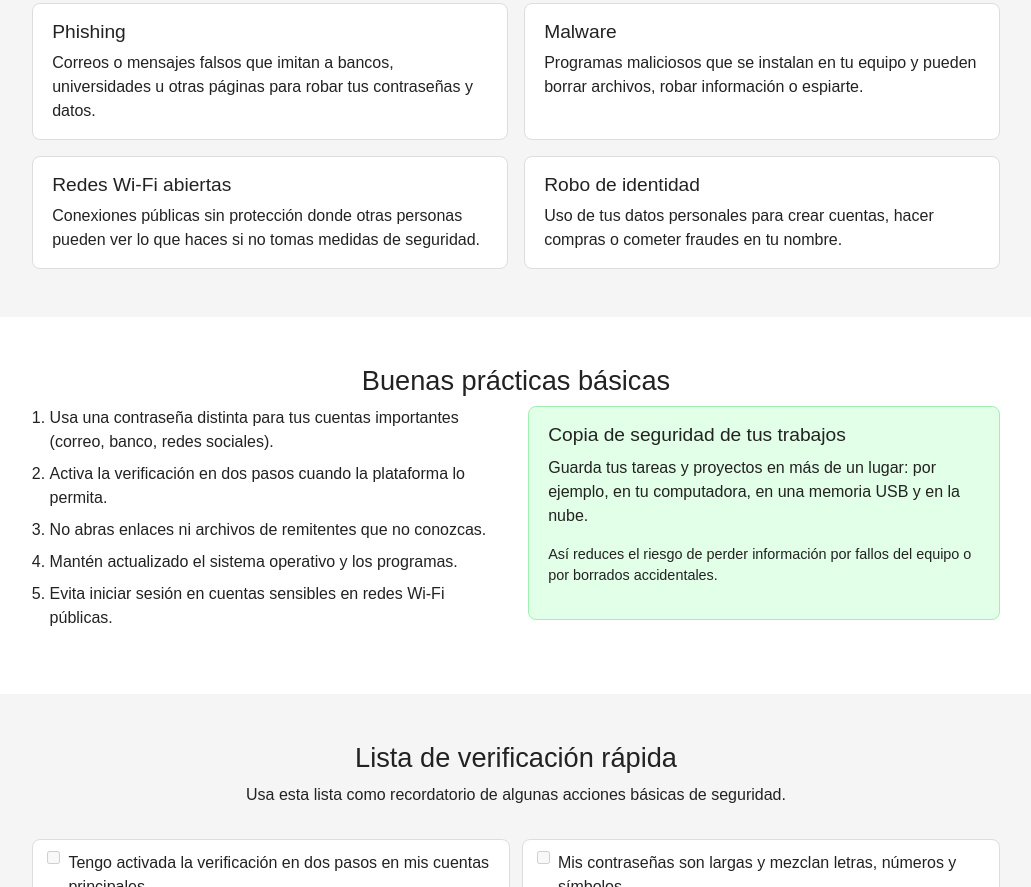
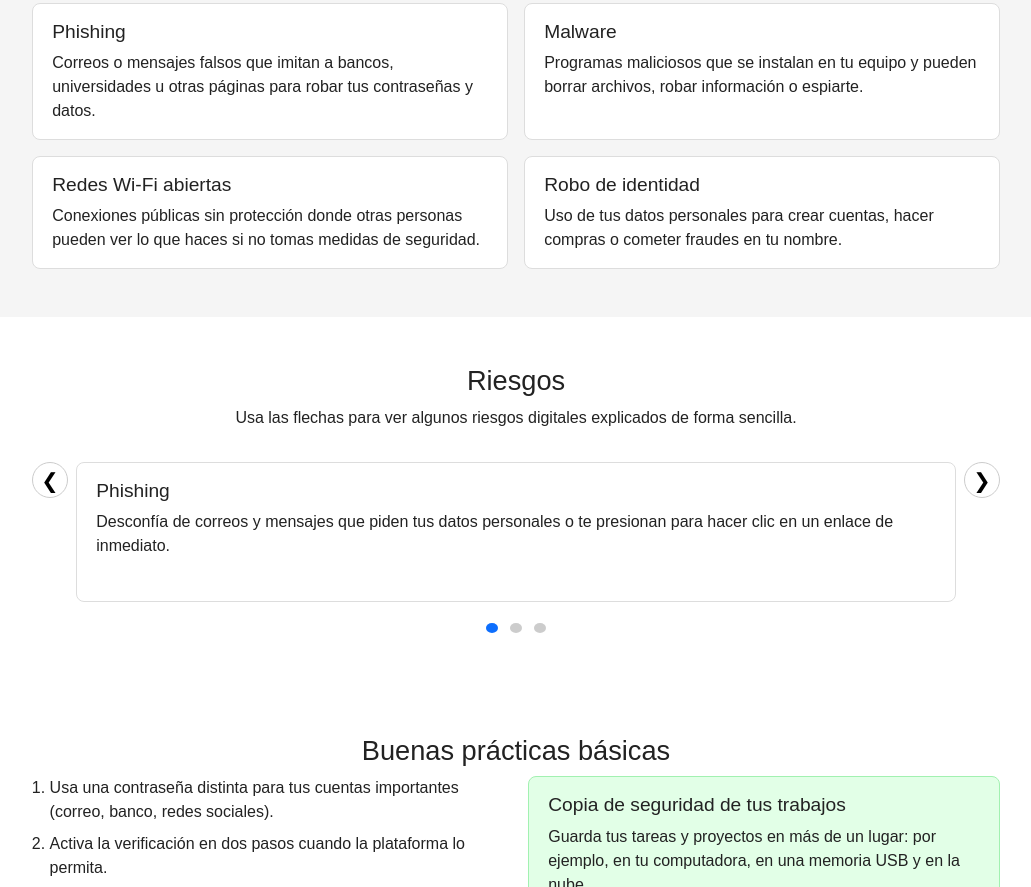
Before and after one commit to DarwinDevCode/PAG-WEB-INFORMATIVA-GRUPO-C, a plain HTML site: page index.html in a window 1280 px wide. Shown: the part 502-1389 px from the top of the page, without its empty margins (124-1155 px from the left). Drawn offline with nearby package versions, Linux system fonts and the light colour scheme.

Commit message:
Add interactive slider for digital risks section
Introduces a new slider component to display digital risks interactively, including navigation buttons and indicator dots. Updates HTML, CSS, and JavaScript to support the slider's structure, styling, and functionality, enhancing user engagement and accessibility.

```diff
--- a/index.html
+++ b/index.html
@@ -5,7 +5,7 @@
     <title>Seguridad digital para estudiantes</title>
     <meta name="viewport" content="width=device-width, initial-scale=1.0">
 
-    <!-- Framework CSS (Bootstrap) para cumplir el requisito -->
+    <!-- Framework CSS (Bootstrap) para cumplir el requisito de la actividad -->
     <link
             rel="stylesheet"
             href="https://cdn.jsdelivr.net/npm/bootstrap@5.3.3/dist/css/bootstrap.min.css"
@@ -75,7 +75,7 @@
         </div>
     </section>
 
-    <!-- SECCIÓN RIESGOS -->
+    <!-- SECCIÓN RIESGOS (tarjetas estáticas) -->
     <section id="riesgos" class="seccion seccion-riesgos">
         <div class="contenedor">
             <h2 class="titulo-seccion">Riesgos digitales frecuentes</h2>
@@ -116,6 +116,58 @@
                         o cometer fraudes en tu nombre.
                     </p>
                 </article>
+            </div>
+        </div>
+    </section>
+
+    <!-- SECCIÓN SLIDER DE RIESGOS -->
+    <section id="slider-riesgos" class="seccion seccion-slider">
+        <div class="contenedor">
+            <h2 class="titulo-seccion">Riesgos</h2>
+            <p class="texto-seccion">
+                Usa las flechas para ver algunos riesgos digitales explicados de forma sencilla.
+            </p>
+
+            <div class="contenedor-slider">
+                <button class="boton-slider boton-slider-anterior" aria-label="Riesgo anterior">
+                    &#10094;
+                </button>
+
+                <div class="ventana-slider">
+                    <article class="diapositiva-slider">
+                        <h3 class="titulo-slider">Phishing</h3>
+                        <p class="texto-slider">
+                            Desconfía de correos y mensajes que piden tus datos personales
+                            o te presionan para hacer clic en un enlace de inmediato.
+                        </p>
+                    </article>
+
+                    <article class="diapositiva-slider">
+                        <h3 class="titulo-slider">Archivos sospechosos</h3>
+                        <p class="texto-slider">
+                            No descargues programas ni documentos de páginas desconocidas
+                            o de enlaces que llegan por redes sociales sin contexto.
+                        </p>
+                    </article>
+
+                    <article class="diapositiva-slider">
+                        <h3 class="titulo-slider">Redes Wi-Fi públicas</h3>
+                        <p class="texto-slider">
+                            Evita ingresar a tu banco o a correos importantes cuando estás
+                            conectado a una red abierta de cafeterías, parques o centros comerciales.
+                        </p>
+                    </article>
+                </div>
+
+                <button class="boton-slider boton-slider-siguiente" aria-label="Riesgo siguiente">
+                    &#10095;
+                </button>
+            </div>
+
+            <div class="puntos-slider">
+                <button class="punto-slider" data-indice="0" aria-label="Ver riesgo 1"></button>
+                <button class="punto-slider" data-indice="1" aria-label="Ver riesgo 2"></button>
+                <button class="punto-slider" data-indice="2" aria-label="Ver riesgo 3"></button>
             </div>
         </div>
     </section>
--- a/script.js
+++ b/script.js
@@ -1,4 +1,7 @@
 document.addEventListener("DOMContentLoaded", function () {
+
+    /* ---------- MENÚ RESPONSIVE ---------- */
+
     const botonMenu = document.querySelector(".boton-menu");
     const navegacionPrincipal = document.getElementById("navegacion-principal");
 
@@ -18,6 +21,8 @@ document.addEventListener("DOMContentLoaded", function () {
             });
         });
     }
+
+    /* ---------- VALIDACIÓN DE FORMULARIO ---------- */
 
     const formularioContacto = document.getElementById("formulario-contacto");
     const mensajeFormulario = document.getElementById("mensaje-formulario");
@@ -93,4 +98,50 @@ document.addEventListener("DOMContentLoaded", function () {
             true
         );
     }
+
+    /* ---------- SLIDER DE RIESGOS ---------- */
+
+    const diapositivas = document.querySelectorAll(".diapositiva-slider");
+    const botonAnterior = document.querySelector(".boton-slider-anterior");
+    const botonSiguiente = document.querySelector(".boton-slider-siguiente");
+    const puntosSlider = document.querySelectorAll(".punto-slider");
+
+    if (diapositivas.length > 0) {
+        let indiceActual = 0;
+
+        function mostrarDiapositiva(indice) {
+            diapositivas.forEach(function (diapositiva, posicion) {
+                diapositiva.classList.toggle("activa", posicion === indice);
+            });
+
+            puntosSlider.forEach(function (punto, posicion) {
+                punto.classList.toggle("activo", posicion === indice);
+            });
+
+            indiceActual = indice;
+        }
+
+        if (botonAnterior) {
+            botonAnterior.addEventListener("click", function () {
+                const nuevoIndice = (indiceActual - 1 + diapositivas.length) % diapositivas.length;
+                mostrarDiapositiva(nuevoIndice);
+            });
+        }
+
+        if (botonSiguiente) {
+            botonSiguiente.addEventListener("click", function () {
+                const nuevoIndice = (indiceActual + 1) % diapositivas.length;
+                mostrarDiapositiva(nuevoIndice);
+            });
+        }
+
+        puntosSlider.forEach(function (punto, posicion) {
+            punto.addEventListener("click", function () {
+                mostrarDiapositiva(posicion);
+            });
+        });
+
+        // Mostrar la primera diapositiva al cargar
+        mostrarDiapositiva(0);
+    }
 });
--- a/styles.css
+++ b/styles.css
@@ -245,6 +245,81 @@ body {
     }
 }
 
+/* --------- SECCIÓN SLIDER --------- */
+
+.seccion-slider {
+    background-color: #ffffff;
+}
+
+.contenedor-slider {
+    display: flex;
+    align-items: stretch;
+    gap: 0.5rem;
+}
+
+.ventana-slider {
+    flex: 1;
+    overflow: hidden;
+}
+
+.diapositiva-slider {
+    display: none;
+    background-color: #ffffff;
+    border-radius: 8px;
+    border: 1px solid #dddddd;
+    padding: 1rem 1.2rem;
+    min-height: 140px;
+}
+
+.diapositiva-slider.activa {
+    display: block;
+}
+
+.titulo-slider {
+    font-size: 1.2rem;
+    margin-bottom: 0.5rem;
+}
+
+.texto-slider {
+    margin: 0;
+}
+
+.boton-slider {
+    border: 1px solid #cccccc;
+    background-color: #ffffff;
+    width: 36px;
+    height: 36px;
+    border-radius: 50%;
+    display: flex;
+    align-items: center;
+    justify-content: center;
+    font-size: 1.3rem;
+    cursor: pointer;
+}
+
+.boton-slider:hover {
+    background-color: #f5f5f5;
+}
+
+.puntos-slider {
+    margin-top: 0.8rem;
+    text-align: center;
+}
+
+.punto-slider {
+    width: 10px;
+    height: 10px;
+    border-radius: 50%;
+    border: none;
+    margin: 0 4px;
+    background-color: #cccccc;
+    cursor: pointer;
+}
+
+.punto-slider.activo {
+    background-color: #0d6efd;
+}
+
 /* --------- SECCIÓN BUENAS PRÁCTICAS --------- */
 
 .fila-buenas-practicas {
--- a/workspace.xml
+++ b/workspace.xml
@@ -59,7 +59,7 @@
       <workItem from="1764471338823" duration="106000" />
       <workItem from="1764471520793" duration="1528000" />
       <workItem from="1764509119390" duration="3829000" />
-      <workItem from="1764514419359" duration="1130000" />
+      <workItem from="1764514419359" duration="1881000" />
     </task>
     <servers />
   </component>
```
